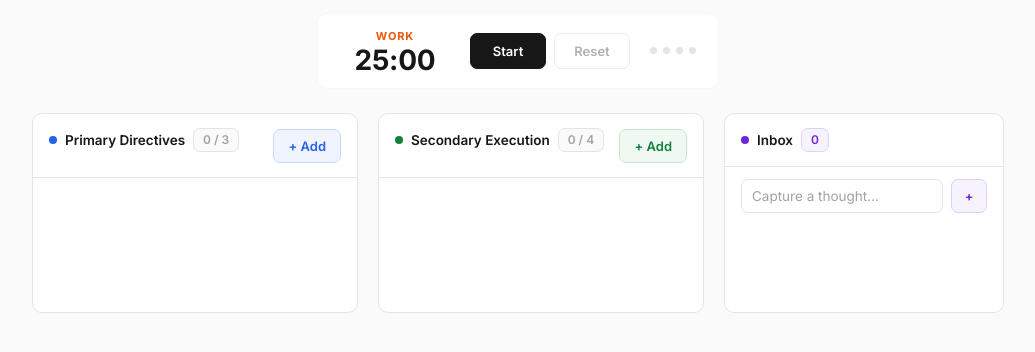
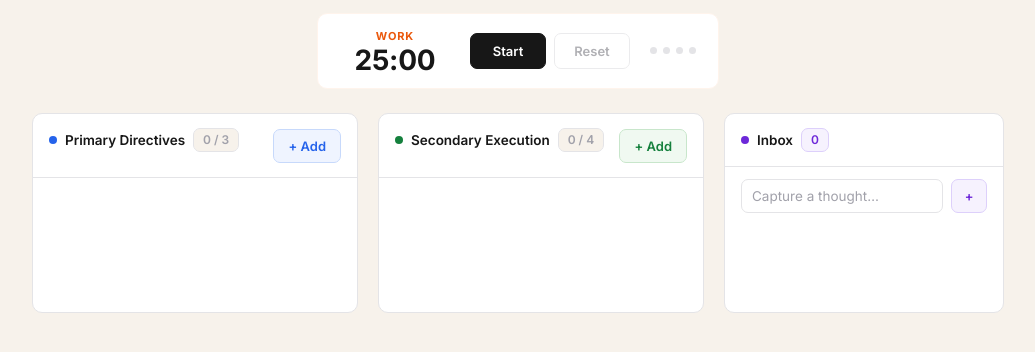
Before and after one commit to anandkuma77/Mag-7, a website: page public/index.html in a window 1280 px wide. Shown: the part 104-456 px from the top of the page, without its empty margins (122-1157 px from the left). Drawn offline with Linux system fonts and the light colour scheme; no server answers.

Commit message:
Warm the page background to cream (#F7F2EB).
Co-authored-by: Cursor <cursoragent@cursor.com>

```diff
--- a/public/style.css
+++ b/public/style.css
@@ -12,7 +12,7 @@
   --ink-faint: #a1a1aa;
 
   --paper: #ffffff;
-  --paper-sunk: #fafafa;
+  --paper-sunk: #F7F2EB;
   --line: #e4e4e7;
   --line-strong: #d4d4d8;
 
```
